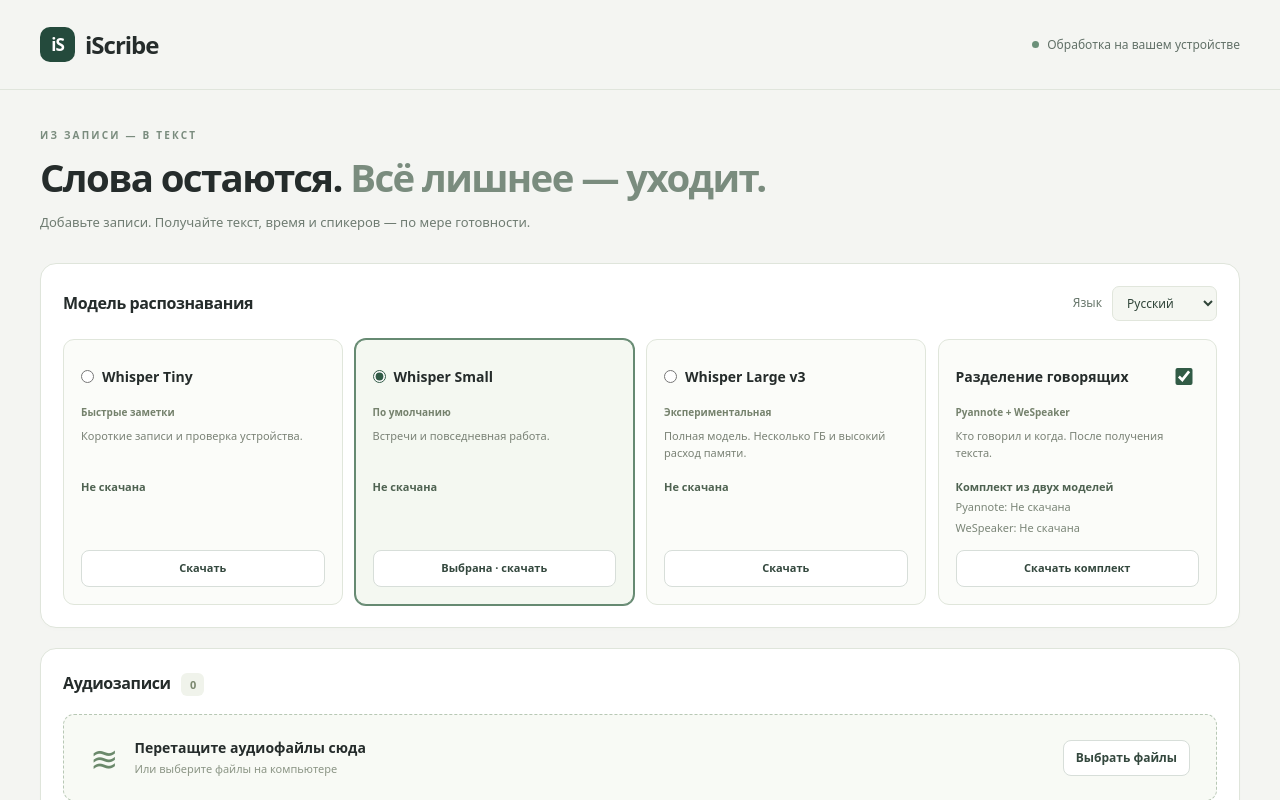
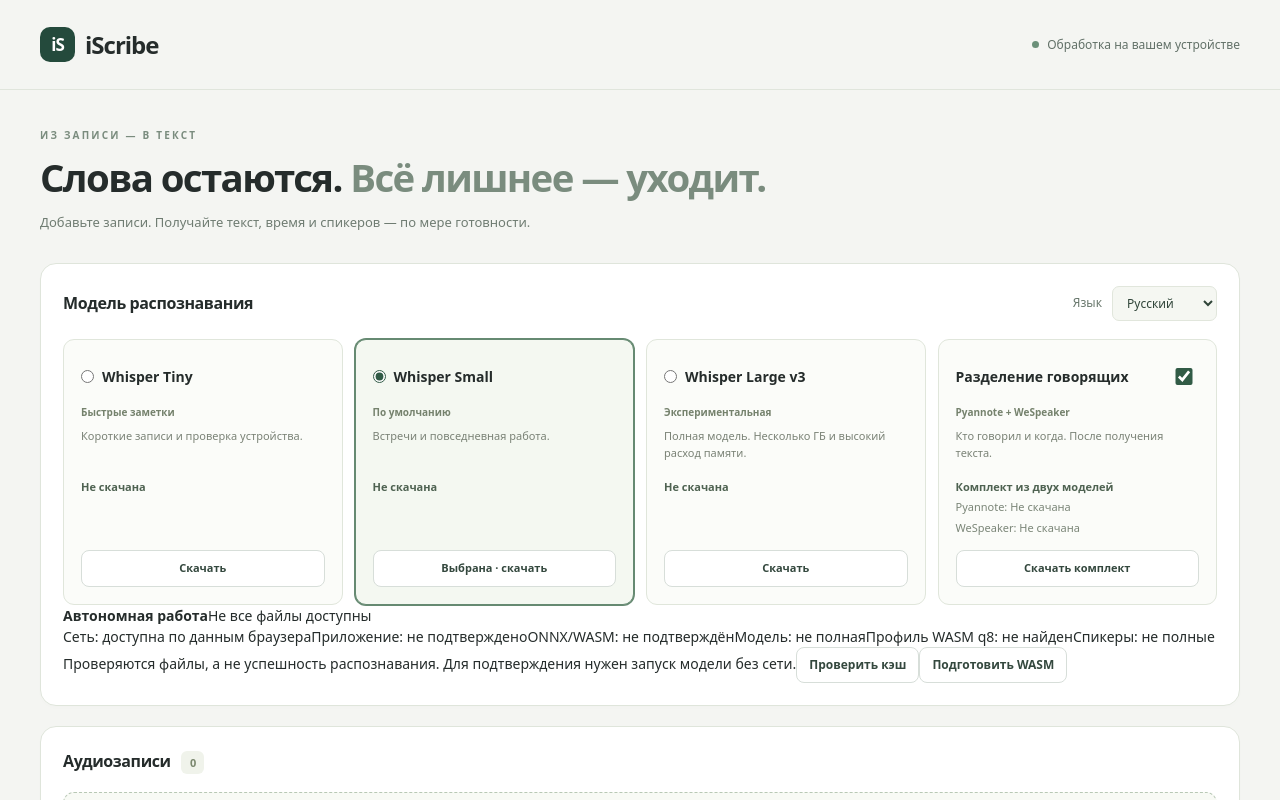
Before and after one commit to AlmazovAN/iScribe, a React (Vite) app: page / in a window 1280 px wide. Shown: the top 800 px of the page. Built offline with nearby package versions, Linux system fonts and the light colour scheme.

Commit message:
feat(pr26): expose offline readiness and explicit WASM preparation in model settings

```diff
--- a/src/App.tsx
+++ b/src/App.tsx
@@ -1,6 +1,7 @@
 import {useEffect,useRef,useState,useSyncExternalStore} from 'react';
 import './style.css';
 import {WhisperDownloadStatus} from './WhisperDownloadStatus';
+import {OfflineReadinessPanel} from './OfflineReadinessPanel';
 import {JobRunner} from './jobRunner';
 import {JobRow} from './JobRow';
 import {useModels} from './useModels';
@@ -54,6 +55,7 @@ export function App({createRunner}:{createRunner?:()=>JobRunner}={}){
     </article>)}
     <article className={'model speakers '+(diarize?'enabled':'')}><label className="model-name"><strong>Разделение говорящих</strong><input type="checkbox" checked={diarize} onChange={e=>setDiarize(e.target.checked)} aria-label="Разделять говорящих"/></label><span className="tag">Pyannote + WeSpeaker</span><p>Кто говорил и когда. После получения текста.</p><div className="download-status" role="status"><strong>{modelState.speakers.ready?'Скачаны · в кэше':'Комплект из двух моделей'}</strong><span>Pyannote: {modelState.speakers.segmentation}</span><span>WeSpeaker: {modelState.speakers.embedding}</span></div><button className="secondary" disabled={state.busy||modelState.speakers.ready} onClick={()=>void runner.preloadSpeakers()}>{modelState.speakers.ready?'Готово к работе':'Скачать комплект'}</button></article>
     </div>
+    <OfflineReadinessPanel model={selected} diarize={diarize} busy={state.busy} onPrepareWasm={()=>void runner.prepare(selected,true)}/>
     {state.busy&&<p className="next-settings">Настройки применятся к следующим заданиям. Текущая обработка продолжится со своими параметрами.</p>}
    </section>
    <section className="panel audio-panel"><div className="panel-heading"><h2>Аудиозаписи <span className="count">{state.jobs.length}</span></h2><div className="heading-actions">{state.busy&&<button className="cancel" onClick={openCancel}>Отменить</button>}{state.jobs.filter(j=>j.stage==='waiting').length>1&&<button className="secondary" onClick={()=>{if(selected==='whisper-large-v3'&&!largeAllowed())return;state.jobs.filter(j=>j.stage==='waiting').forEach(j=>runner.enqueue(j.id,params))}}>Начать все</button>}</div></div>
```
